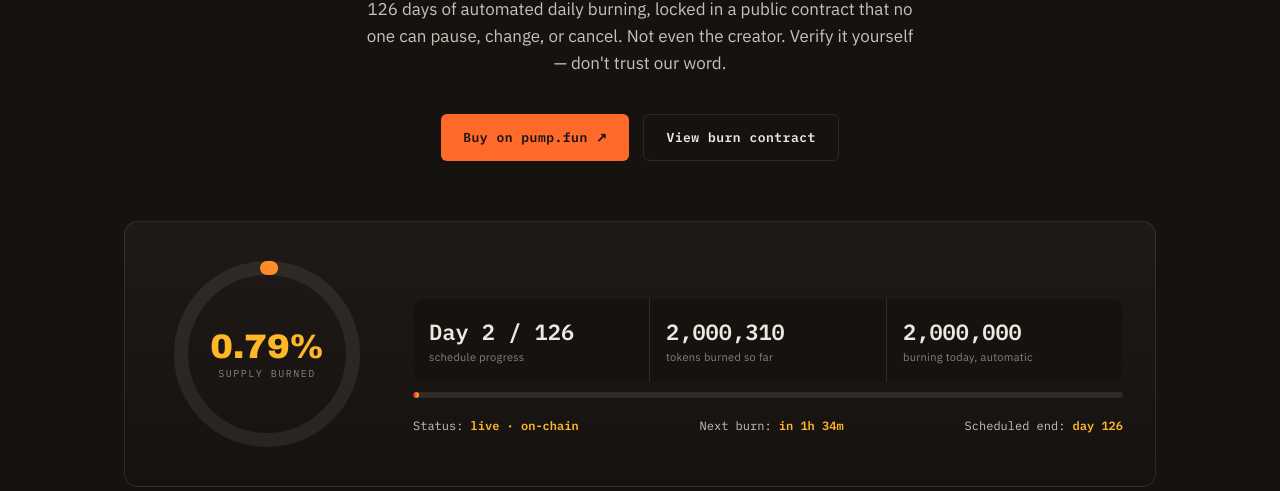
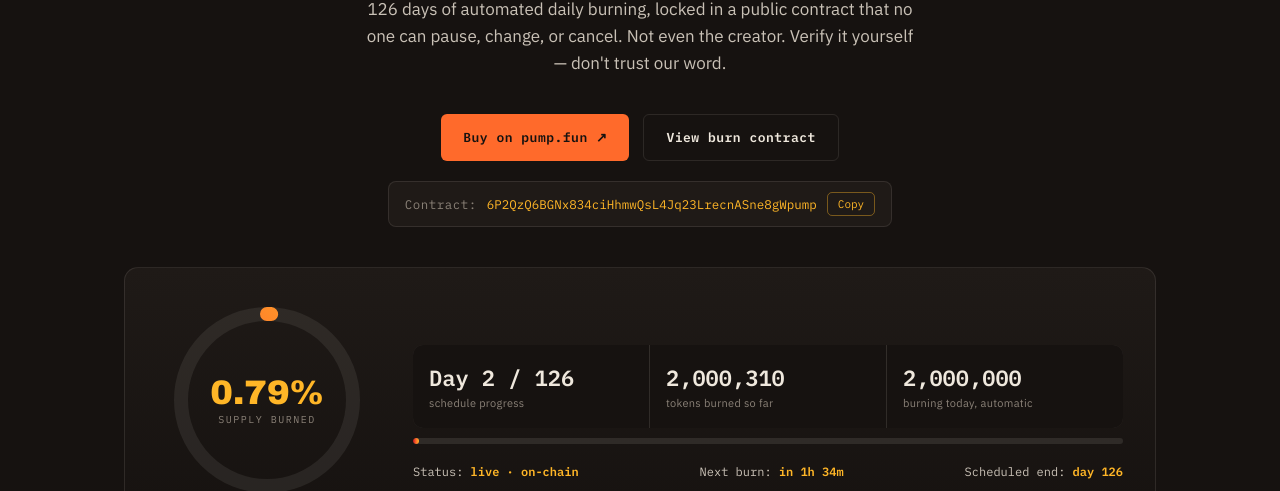
Before and after one commit to dailyburn-token/dailyburn-web, a plain HTML site: page index.html in a window 1280 px wide. Shown: the part 609-1100 px from the top of the page. Drawn offline with Linux system fonts and the light colour scheme.

Commit message:
Update index.html

```diff
--- a/index.html
+++ b/index.html
@@ -67,13 +67,31 @@
   h1.hero-title span{color:var(--ember);}
   .hero-sub{font-size:17px; color:var(--ash-light); max-width:560px; line-height:1.6; margin:0 auto 36px; text-align:center;}
 
-  .cta-row{display:flex; gap:14px; flex-wrap:wrap; margin-bottom:60px; justify-content:center;}
+  .cta-row{display:flex; gap:14px; flex-wrap:wrap; margin-bottom:20px; justify-content:center;}
   .btn{font-family:'IBM Plex Mono', monospace; font-size:13px; font-weight:600; letter-spacing:0.5px; padding:14px 22px; border-radius:6px; text-decoration:none; display:inline-flex; align-items:center; gap:8px; transition:transform .15s, box-shadow .15s;}
   .btn:hover{transform:translateY(-2px);}
   .btn-primary{background:var(--ember); color:#161210;}
   .btn-primary:hover{box-shadow:0 8px 24px rgba(255,106,43,0.35);}
   .btn-outline{border:1px solid var(--line); color:var(--paper);}
   .btn-outline:hover{border-color:var(--ember-hot); color:var(--ember-hot);}
+
+  /* CONTRACT BOX */
+  .contract-row{display:flex; justify-content:center; margin-bottom:40px;}
+  .contract-box{
+    display:inline-flex; align-items:center; gap:10px; flex-wrap:wrap;
+    justify-content:center; padding:10px 16px;
+    border:1px solid var(--line); border-radius:8px; background:var(--char-2);
+    font-family:'IBM Plex Mono', monospace; font-size:12.5px;
+    max-width:100%;
+  }
+  .contract-label{color:var(--ash); letter-spacing:0.5px; flex-shrink:0;}
+  .contract-address{color:var(--ember-hot); word-break:break-all;}
+  .contract-copy{
+    background:none; border:1px solid rgba(255,182,39,0.4); color:var(--ember-hot);
+    font-family:'IBM Plex Mono', monospace; font-size:11px; padding:4px 10px;
+    border-radius:5px; cursor:pointer; transition:background .15s; flex-shrink:0;
+  }
+  .contract-copy:hover{background:rgba(255,182,39,0.1);}
 
   /* GAUGE - signature element */
   .gauge-card{
@@ -107,7 +125,7 @@
   h2{font-family:'Archivo Black', sans-serif; font-size:clamp(26px,4vw,38px); letter-spacing:-0.5px; margin-bottom:14px;}
   .section-desc{color:var(--ash-light); line-height:1.7; font-size:15.5px;}
 
-  /* HOW IT WORKS - real sequence, numbering justified */
+  /* HOW IT WORKS */
   .steps{display:grid; gap:0;}
   .step{display:grid; grid-template-columns:64px 1fr; gap:22px; padding:26px 0; border-top:1px solid var(--line);}
   .step:first-child{border-top:none;}
@@ -192,6 +210,14 @@
     <div class="cta-row">
       <a href="https://pump.fun/coin/6P2QzQ6BGNx834ciHhmwQsL4Jq23LrecnASne8gWpump" id="btnBuy" class="btn btn-primary" target="_blank" rel="noopener">Buy on pump.fun ↗</a>
       <a href="#verify" id="btnBurnContract" class="btn btn-outline">View burn contract</a>
+    </div>
+
+    <div class="contract-row">
+      <div class="contract-box">
+        <span class="contract-label">Contract:</span>
+        <span class="contract-address" id="contractAddress">6P2QzQ6BGNx834ciHhmwQsL4Jq23LrecnASne8gWpump</span>
+        <button class="contract-copy" id="copyContractBtn" type="button">Copy</button>
+      </div>
     </div>
 
     <div class="gauge-card">
@@ -382,7 +408,7 @@
 
 <script>
 (function () {
-  const GAUGE_CIRCUMFERENCE = 540.4; // 2 * PI * 86 (ring radius)
+  const GAUGE_CIRCUMFERENCE = 540.4;
 
   function fmt(n) {
     return Number(n).toLocaleString('en-US');
@@ -456,6 +482,17 @@
     }
   }
 
+  const copyBtn = document.getElementById('copyContractBtn');
+  if (copyBtn) {
+    copyBtn.addEventListener('click', () => {
+      const address = document.getElementById('contractAddress').textContent;
+      navigator.clipboard.writeText(address).then(() => {
+        copyBtn.textContent = 'Copied!';
+        setTimeout(() => { copyBtn.textContent = 'Copy'; }, 2000);
+      });
+    });
+  }
+
   loadBurnStatus();
   setInterval(loadBurnStatus, 5 * 60 * 1000);
 })();
```
